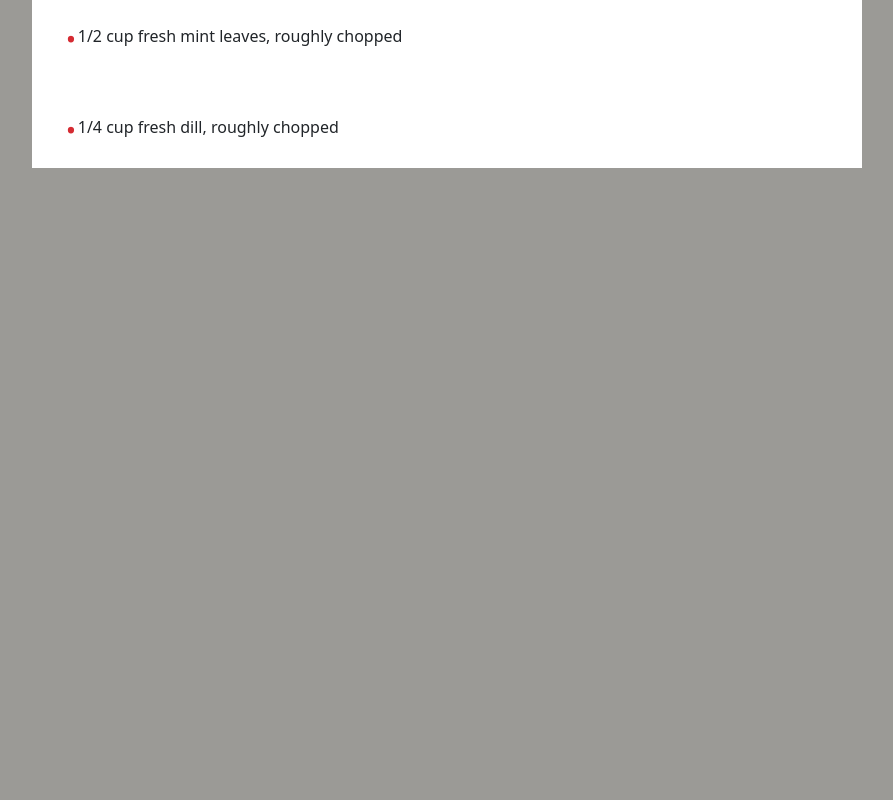
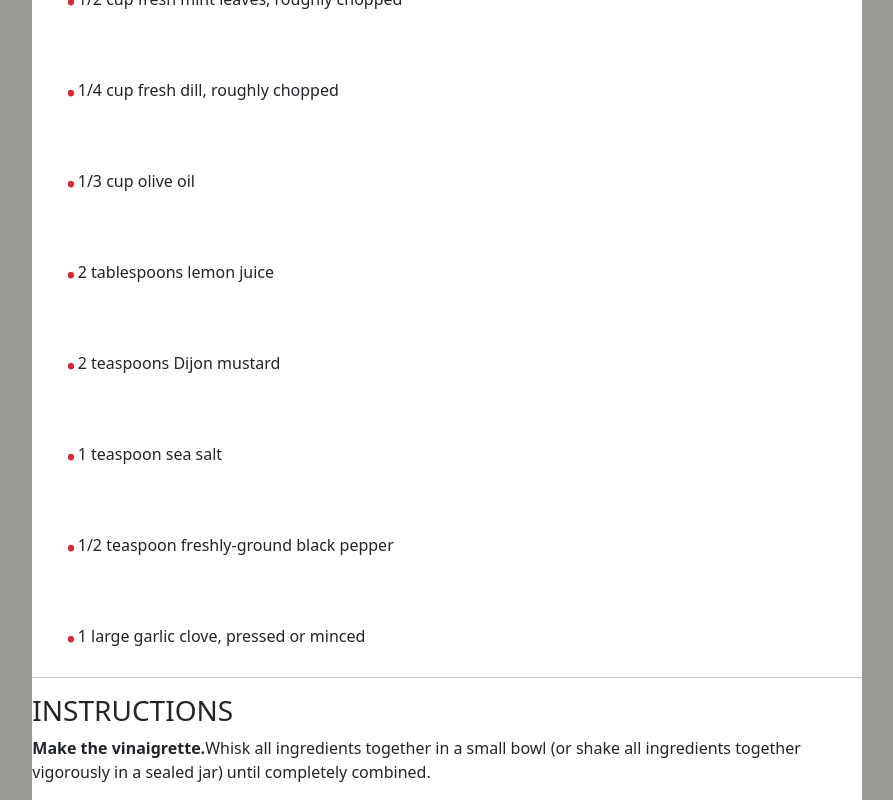
Before and after one commit to charles-okunzo/recipe-hub, an Angular app in the folder Frontend/recipe-hub/: page / in a window 1280 px wide. Shown: the part 1158-1958 px from the top of the page, without its empty margins (193-1086 px from the left). Before the commit the page ends 1326 px from the top, so only its background shows below. Built offline with nearby package versions, Linux system fonts and the light colour scheme.

Commit message:
style:add elements to class four

```diff
--- a/Frontend/recipe-hub/src/app/app.component.ts
+++ b/Frontend/recipe-hub/src/app/app.component.ts
@@ -23,7 +23,6 @@ export class AppComponent {
   constructor(){
 
   this.vingredients = [
-              '1/3 cup olive oil',
           '2 tablespoons lemon juice',
           '2 teaspoons Dijon mustard',
           '1 teaspoon sea salt',
--- a/Frontend/recipe-hub/src/app/recipe-detail/recipe-detail.component.html
+++ b/Frontend/recipe-hub/src/app/recipe-detail/recipe-detail.component.html
@@ -30,13 +30,20 @@
                         <hr />
                         <div class="three">
                             <h3>INGREDIENTS</h3>
-                            <h4>SALAD INGREDIENTS</h4>
                             <ul>
-                                <li *ngFor="let ingredient of singredients">
+                                <li *ngFor="let ingredient of ingredients">
                                     <p><span class="dot">.</span>{{ingredient.name}}</p>
                                 </li>
                             </ul>
 
+                        </div>
+                        <hr/>
+                        <div class="four">
+                            <div class="row">
+                                <h3>INSTRUCTIONS</h3>
+                                <p><strong>Make the vinaigrette.</strong>Whisk all ingredients together in a small bowl (or
+                                    shake all ingredients together vigorously in a sealed jar) until completely combined.</p>
+                            </div>
                         </div>
                     </div>
                 </div>
--- a/Frontend/recipe-hub/src/app/recipe-detail/recipe-detail.component.ts
+++ b/Frontend/recipe-hub/src/app/recipe-detail/recipe-detail.component.ts
@@ -8,7 +8,7 @@ import { Recipe } from '../recipe';
   styleUrls: ['./recipe-detail.component.css']
 })
 export class RecipeDetailComponent implements OnInit {
-  singredients:Recipe[]=[
+  ingredients:Recipe[]=[
     {name:'1 batch roasted chickpeas'},
     {name:'10 ounces Romaine or little gem lettuce, chopped into bite-sized pieces'},
     {name:'6 ounces mini cucumbers (or half of an English cucumber), sliced into bite-sized pieces'},
@@ -16,7 +16,14 @@ export class RecipeDetailComponent implements OnInit {
     {name:'1 large avocado, diced'},
     {name:'half of a small red onion, very thinly sliced'},
     {name:'1/2 cup fresh mint leaves, roughly chopped'},
-    {name:'1/4 cup fresh dill, roughly chopped'}
+    {name:'1/4 cup fresh dill, roughly chopped'},
+    {name:'1/3 cup olive oil'},
+    {name:'2 tablespoons lemon juice'},
+    {name:'2 teaspoons Dijon mustard'},
+    {name:'1 teaspoon sea salt'},
+    {name:'1/2 teaspoon freshly-ground black pepper'},
+    {name:'1 large garlic clove, pressed or minced'},
+
   ];
   constructor() { }
 
```
